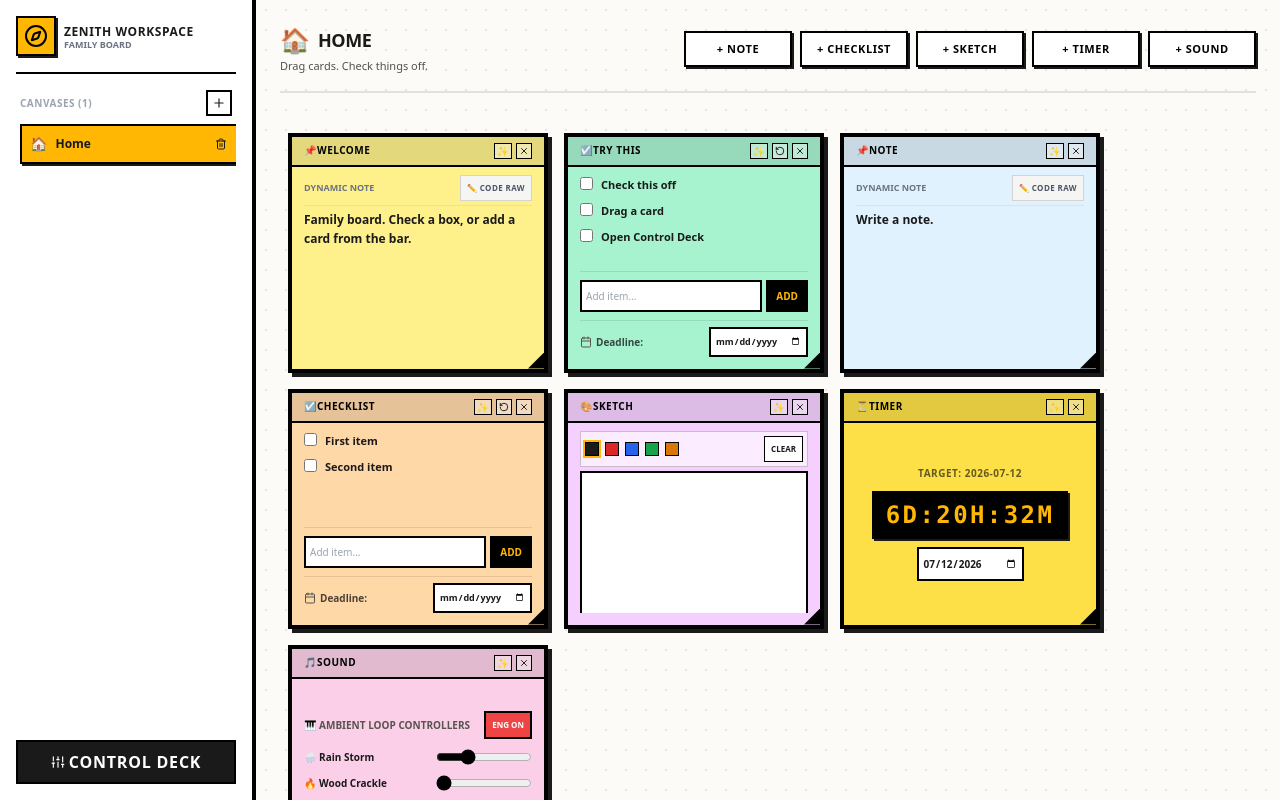
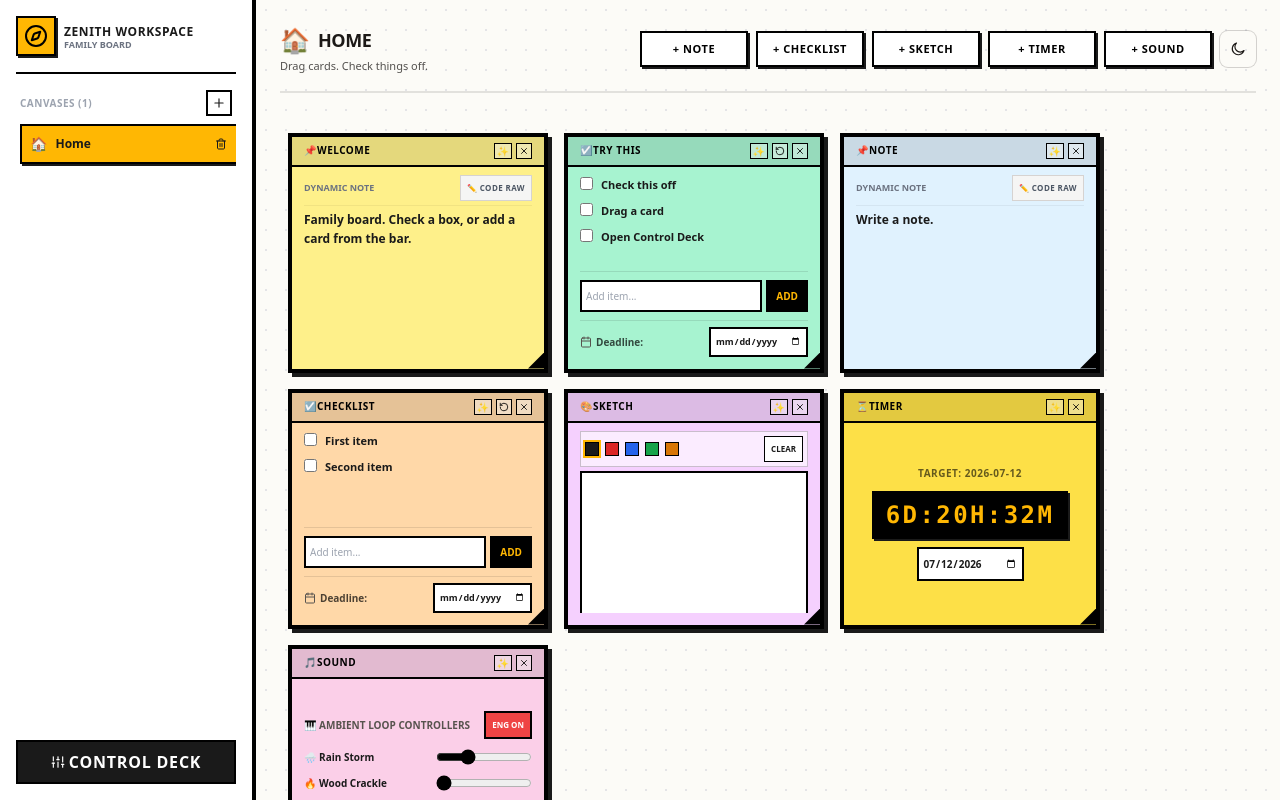
Before and after one commit to devtechedge/zenith-canvas, a Next.js app: page / in a window 1280 px wide. Built offline with nearby package versions, Linux system fonts and the light colour scheme.

Commit message:
ui: add light/dark toggle to the header

```diff
--- a/app/globals.css
+++ b/app/globals.css
@@ -2,10 +2,49 @@
 @tailwind components;
 @tailwind utilities;
 
+:root,
+[data-theme="light"] {
+  color-scheme: light;
+  --ui-bg: #FAFAFA;
+  --ui-fg: #1A1A1A;
+  --ui-surface: #ffffff;
+  --ui-panel: #F7F4EE;
+  --ui-muted: #78716c;
+  --ui-line: #1A1A1A;
+}
+
+[data-theme="dark"] {
+  color-scheme: dark;
+  --ui-bg: #141312;
+  --ui-fg: #F4F0E8;
+  --ui-surface: #1C1B18;
+  --ui-panel: #24221C;
+  --ui-muted: #A8A29A;
+  --ui-line: #E8E4DC;
+}
+
 body {
-  background-color: #FAFAFA;
-  color: #1A1A1A;
+  background-color: var(--ui-bg);
+  color: var(--ui-fg);
   font-family: system-ui, -apple-system, BlinkMacSystemFont, 'Segoe UI', Roboto, Oxygen, Ubuntu, Cantarell, 'Open Sans', 'Helvetica Neue', sans-serif;
+}
+
+html[data-theme="dark"] .bg-white {
+  background-color: var(--ui-surface);
+}
+html[data-theme="dark"] .bg-[#FAFAFA],
+html[data-theme="dark"] .bg-[#F7F4EE] {
+  background-color: var(--ui-panel);
+}
+html[data-theme="dark"] .text-black,
+html[data-theme="dark"] .text-[#1A1A1A] {
+  color: var(--ui-fg);
+}
+html[data-theme="dark"] .border-black {
+  border-color: var(--ui-line);
+}
+html[data-theme="dark"] .hover\:bg-stone-50:hover {
+  background-color: color-mix(in oklab, var(--ui-surface) 88%, var(--ui-fg));
 }
 
 /* Overlay hover-reveal scrollbars: invisible until the pointer is over that pane. */
@@ -51,25 +90,25 @@
 
 /* Custom Neo-brutalist styles to match our high-craft design philosophy */
 .neo-shadow {
-  box-shadow: 4px 4px 0px 0px #1A1A1A;
+  box-shadow: 4px 4px 0px 0px var(--ui-line);
 }
 
 .neo-shadow-sm {
-  box-shadow: 2px 2px 0px 0px #1A1A1A;
+  box-shadow: 2px 2px 0px 0px var(--ui-line);
 }
 
 .neo-shadow-lg {
-  box-shadow: 8px 8px 0px 0px #1A1A1A;
+  box-shadow: 8px 8px 0px 0px var(--ui-line);
 }
 
 .neo-shadow-active {
-  box-shadow: 1px 1px 0px 0px #1A1A1A;
+  box-shadow: 1px 1px 0px 0px var(--ui-line);
   transform: translate(3px, 3px);
 }
 
 .deck-section {
-  border: 2px solid #1A1A1A;
-  background: #ffffff;
+  border: 2px solid var(--ui-line);
+  background: var(--ui-surface);
   padding: 14px;
 }
 
@@ -77,7 +116,7 @@
   position: relative;
   width: 44px;
   height: 24px;
-  border: 2px solid #1A1A1A;
+  border: 2px solid var(--ui-line);
   flex-shrink: 0;
   background: #e7e5e4;
 }
@@ -92,10 +131,24 @@
   left: 2px;
   width: 16px;
   height: 16px;
-  background: #1A1A1A;
+  background: var(--ui-fg);
   transition: left 150ms ease-out;
 }
 
 .deck-knob[data-on='true'] .deck-knob-dot {
   left: 22px;
 }
+
+.theme-toggle {
+  width: 36px; height: 36px; padding: 0; flex: 0 0 36px;
+  display: grid; place-items: center; position: relative;
+  border-radius: 8px; cursor: pointer; border: 0;
+  background: transparent; color: inherit;
+  box-shadow: 0 0 0 1px color-mix(in oklab, currentColor 18%, transparent);
+}
+.theme-toggle .icon {
+  grid-area: 1 / 1; display: grid; place-items: center;
+  transition: opacity 300ms cubic-bezier(0.2,0,0,1), transform 300ms cubic-bezier(0.2,0,0,1), filter 300ms cubic-bezier(0.2,0,0,1);
+}
+.theme-toggle .icon.on { opacity: 1; transform: scale(1); filter: blur(0); }
+.theme-toggle .icon.off { opacity: 0; transform: scale(0.25); filter: blur(4px); }
--- a/app/layout.tsx
+++ b/app/layout.tsx
@@ -10,14 +10,19 @@
   },
 };
 
+const THEME_BOOT = `(function(){try{var k="zenith-ui-theme";var t=localStorage.getItem(k);if(t!=="light"&&t!=="dark")t="light";var r=document.documentElement;r.setAttribute("data-theme",t);r.style.colorScheme=t;if(t==="dark")r.classList.add("dark");else r.classList.remove("dark");}catch(e){document.documentElement.setAttribute("data-theme","light");}})();`;
+
 export default function RootLayout({
   children,
 }: Readonly<{
   children: React.ReactNode;
 }>) {
   return (
-    <html lang="en">
-      <body className="antialiased bg-[#FAFAFA] text-[#1A1A1A]">
+    <html lang="en" suppressHydrationWarning>
+      <head>
+        <script dangerouslySetInnerHTML={{ __html: THEME_BOOT }} />
+      </head>
+      <body className="antialiased">
         {children}
       </body>
     </html>
--- /dev/null
+++ b/components/ThemeToggle.tsx
@@ -0,0 +1,49 @@
+"use client";
+
+import { useEffect, useState } from "react";
+
+type ThemeName = "light" | "dark";
+
+export function ThemeToggle() {
+  const [theme, setTheme] = useState<ThemeName>("light");
+
+  useEffect(() => {
+    const stored = document.documentElement.getAttribute("data-theme");
+    setTheme(stored === "dark" ? "dark" : "light");
+  }, []);
+
+  function toggle() {
+    const next: ThemeName = theme === "dark" ? "light" : "dark";
+    setTheme(next);
+    const root = document.documentElement;
+    root.setAttribute("data-theme", next);
+    root.style.colorScheme = next;
+    if (next === "dark") root.classList.add("dark");
+    else root.classList.remove("dark");
+    localStorage.setItem("zenith-ui-theme", next);
+  }
+
+  const isLight = theme === "light";
+
+  return (
+    <button
+      type="button"
+      className="theme-toggle"
+      onClick={toggle}
+      aria-label={isLight ? "Switch to dark mode" : "Switch to light mode"}
+      title={isLight ? "Dark mode" : "Light mode"}
+    >
+      <span className={`icon ${isLight ? "on" : "off"}`} aria-hidden>
+        <svg width="16" height="16" viewBox="0 0 24 24" fill="none" stroke="currentColor" strokeWidth="1.75" strokeLinecap="round" strokeLinejoin="round">
+          <path d="M21 14.3A9 9 0 1 1 9.7 3 7 7 0 0 0 21 14.3z" />
+        </svg>
+      </span>
+      <span className={`icon ${isLight ? "off" : "on"}`} aria-hidden>
+        <svg width="16" height="16" viewBox="0 0 24 24" fill="none" stroke="currentColor" strokeWidth="1.75" strokeLinecap="round" strokeLinejoin="round">
+          <circle cx="12" cy="12" r="4" />
+          <path d="M12 2v2M12 20v2M4.93 4.93l1.41 1.41M17.66 17.66l1.41 1.41M2 12h2M20 12h2M4.93 19.07l1.41-1.41M17.66 6.34l1.41-1.41" />
+        </svg>
+      </span>
+    </button>
+  );
+}
--- a/components/ZenithWorkspaceClient.tsx
+++ b/components/ZenithWorkspaceClient.tsx
@@ -39,6 +39,7 @@
   Palette
 } from 'lucide-react';
 import { estimateBoardWidth, nextEqualSlot, packEqualCards } from '@/lib/layout';
+import { ThemeToggle } from '@/components/ThemeToggle';
 
 // --- TYPES & INTERFACES ---
 interface CanvasElement {
@@ -2100,6 +2101,7 @@
             >
               + Sound
             </button>
+            <ThemeToggle />
           </div>
         </div>
 
```
